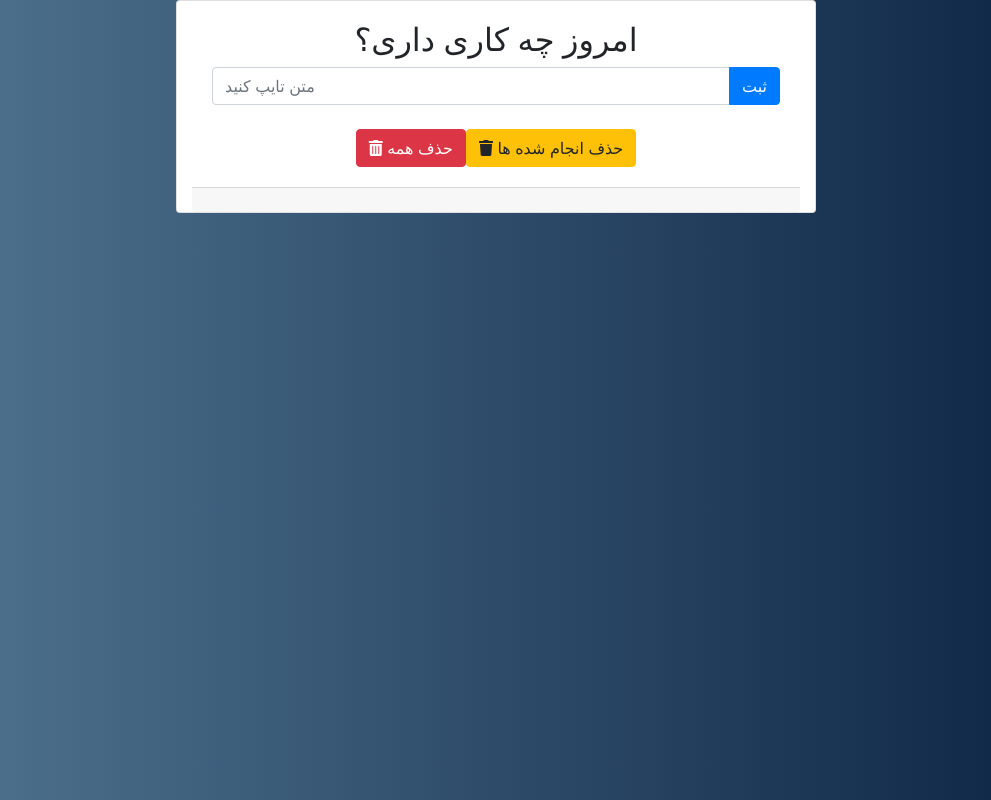
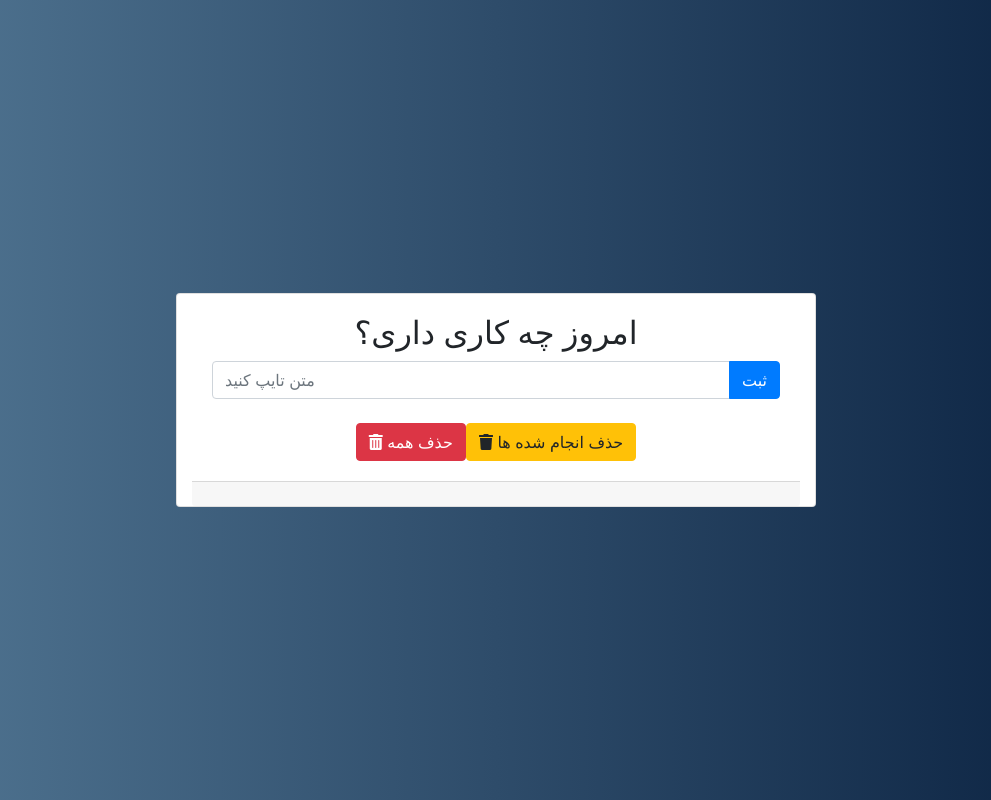
Before and after one commit to peymanahmadifar/youtubePython, a Django app: page /todo/ in a window 1280 px wide. Shown: the whole page, without its empty margins (144-1135 px from the left). Run offline with Django 3.2, Linux system fonts and the light colour scheme; data that the repository does not hold is empty; some libraries are stand-ins or nearby versions.

Commit message:
Update index.html

```diff
--- a/todo/templates/todo/index.html
+++ b/todo/templates/todo/index.html
@@ -22,7 +22,7 @@
 </head>
 <body>
 <div class="container-fluid text-center grad" id="wrapper">
-    <div class="row justify-content-center">
+    <div class="row justify-content-center" style="min-height:100vh;">
     <div class="card col-lg-6 col-md-12 col-sm-12" id="card">
         <div class="card-body">
             <h2>
```
